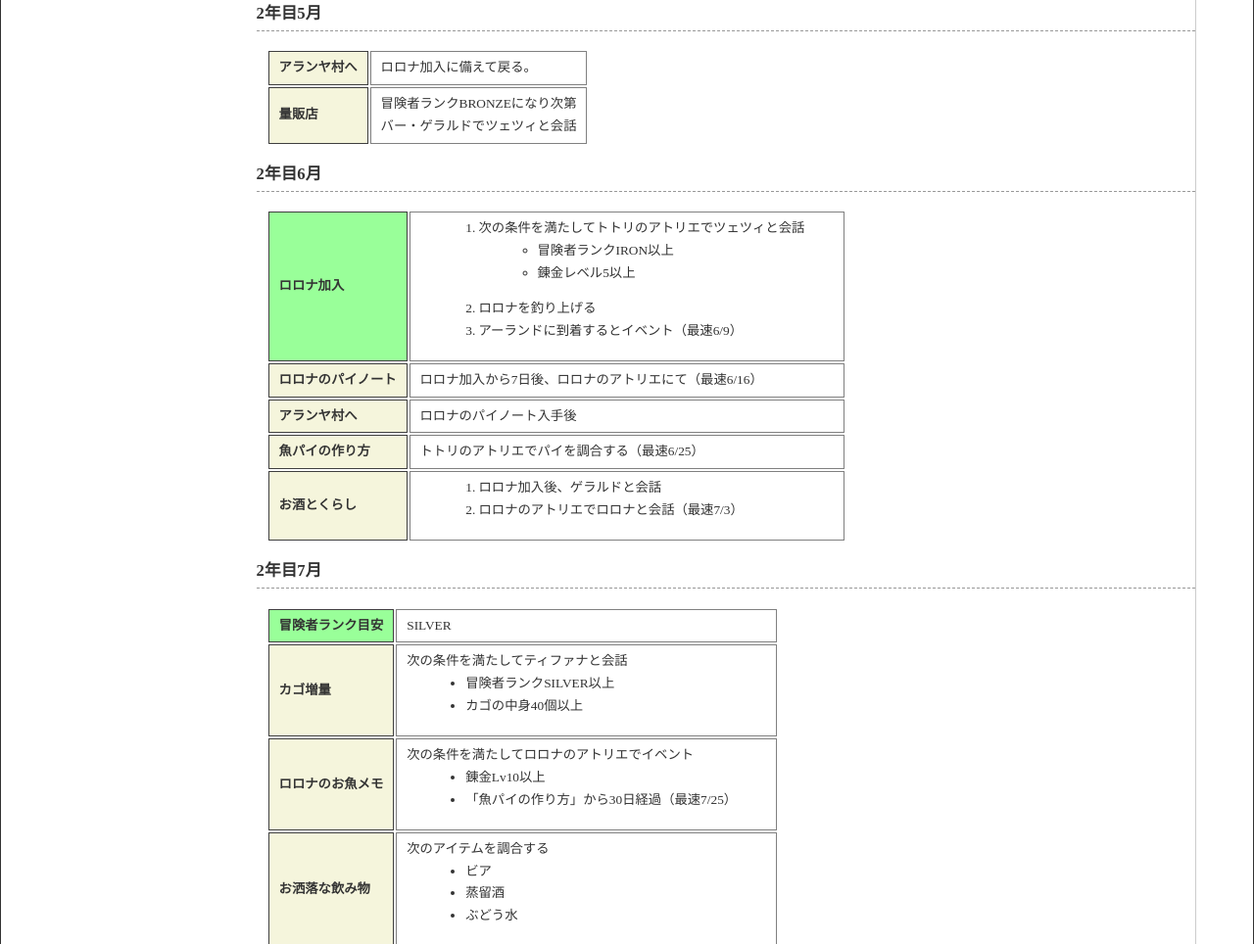
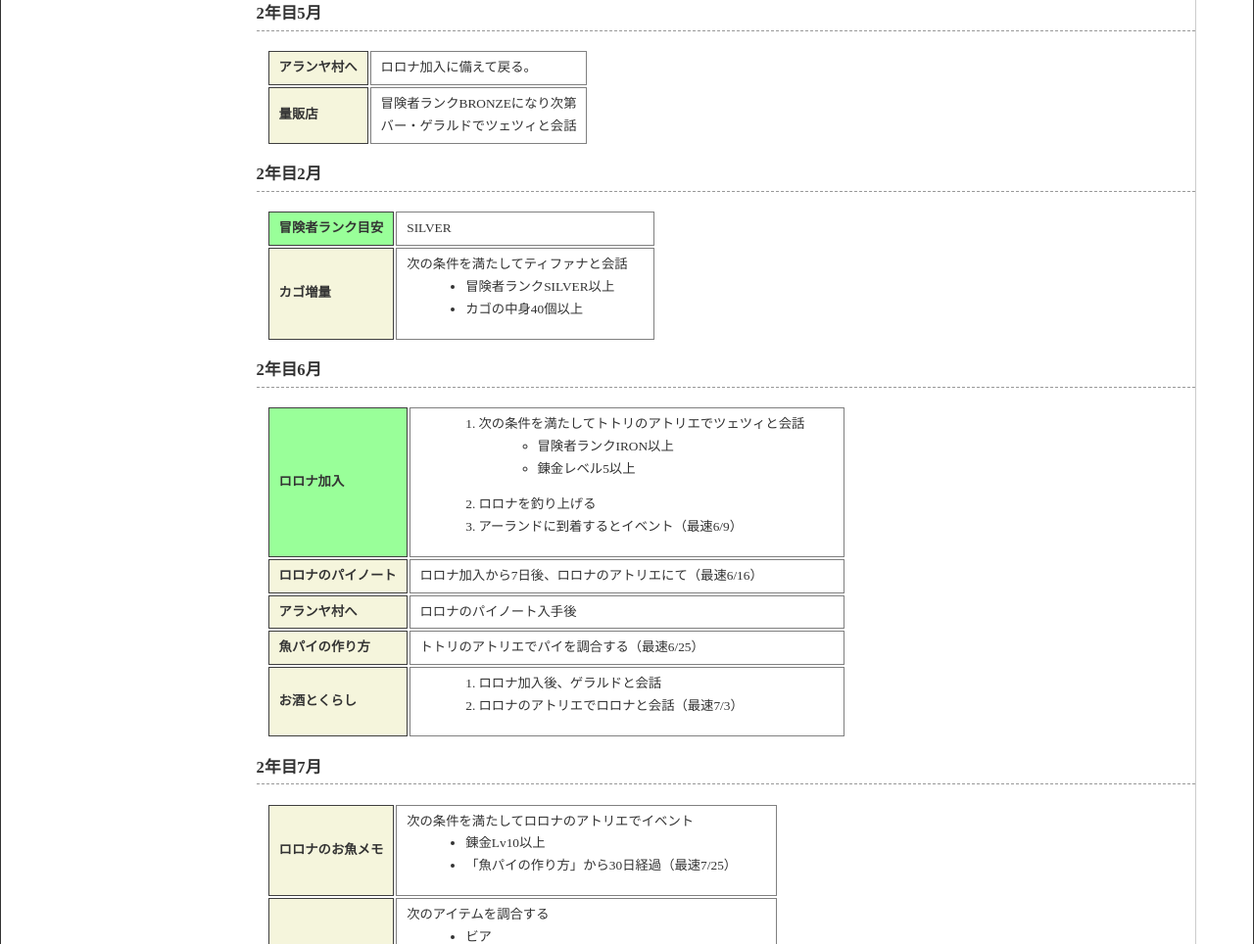
Before and after one commit to elleonard/totori, a plain HTML site: page plan.html in a window 1280 px wide. Shown: the part 1271-2235 px from the top of the page at 98% size. Drawn offline with Linux system fonts and the light colour scheme.

Commit message:
modify plan

```diff
--- a/plan.html
+++ b/plan.html
@@ -48,7 +48,7 @@
        		</li>
        		<li>
        		  キャラクターEDフラグを立てないこと。<br />
-       		  ちむエンド同様、ジーノミミ/マークを戦闘メンバーに起用しない。<br />
+       		  ちむエンド同様、ジーノ/ミミ/マークを戦闘メンバーに起用しない。<br />
        		  錬金レベル50に達する場合は必ずトトリのアトリエで調合する。
        		</li>
        		<li>
@@ -168,6 +168,27 @@
               </table>
             </article>
             <article class="post">
+            	<h3>2年目2月</h3>
+            	<table>
+            		<tbody>
+            		  <tr>
+                    <th class="toplv">冒険者ランク目安</th>
+                    <td>SILVER</td>
+                  </tr>
+                  <tr>
+                    <th>カゴ増量</th>
+                    <td>
+                        次の条件を満たしてティファナと会話
+                        <ul>
+                          <li>冒険者ランクSILVER以上</li>
+                          <li>カゴの中身40個以上</li>
+                        </ul>
+                    </td>
+                  </tr>
+            		</tbody>
+            	</table>
+            </article>
+            <article class="post">
               <h3>2年目6月</h3>
               <table>
                 <tbody>
@@ -216,20 +237,6 @@
               <h3>2年目7月</h3>
               <table>
                 <tbody>
-                  <tr>
-                    <th class="toplv">冒険者ランク目安</th>
-                    <td>SILVER</td>
-                  </tr>
-                  <tr>
-                    <th>カゴ増量</th>
-                    <td>
-                        次の条件を満たしてティファナと会話
-                        <ul>
-                          <li>冒険者ランクSILVER以上</li>
-                          <li>カゴの中身40個以上</li>
-                        </ul>
-                    </td>
-                  </tr>
                   <tr>
                     <th>ロロナのお魚メモ</th>
                     <td>
```
